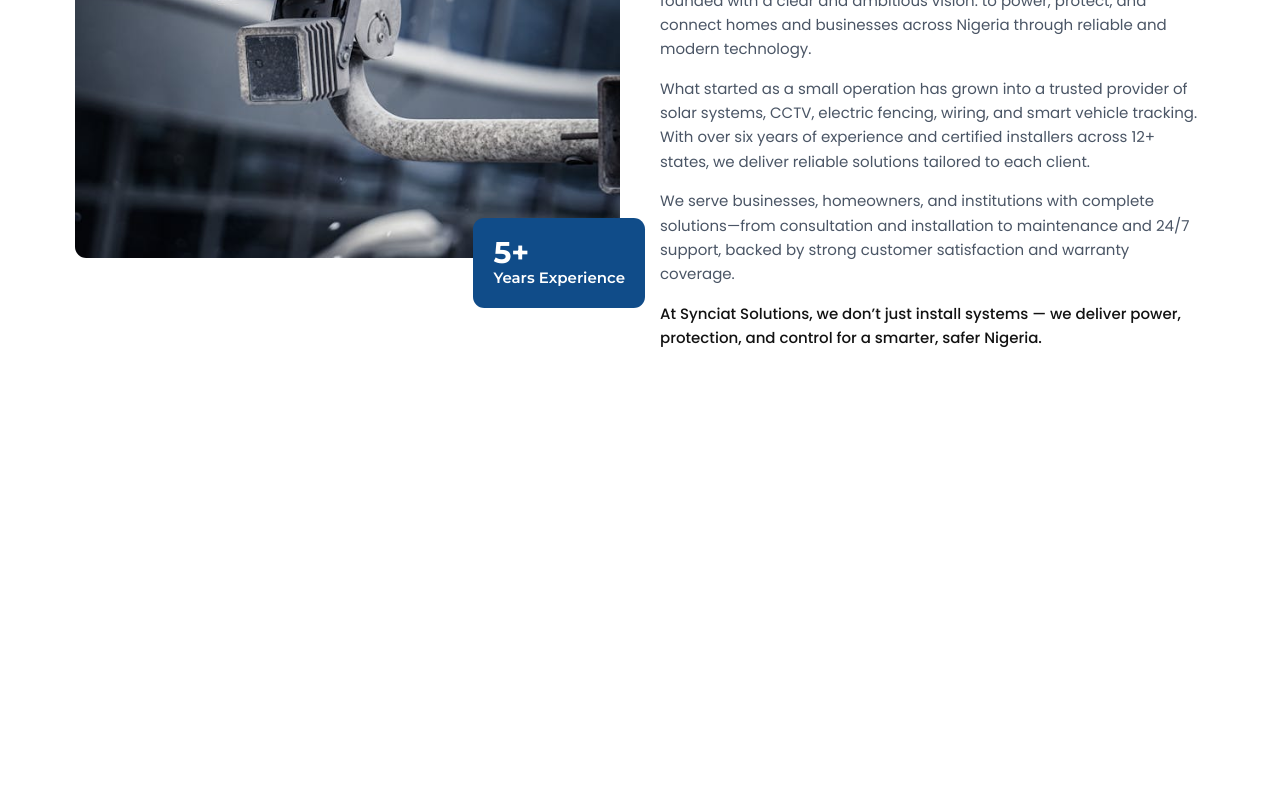
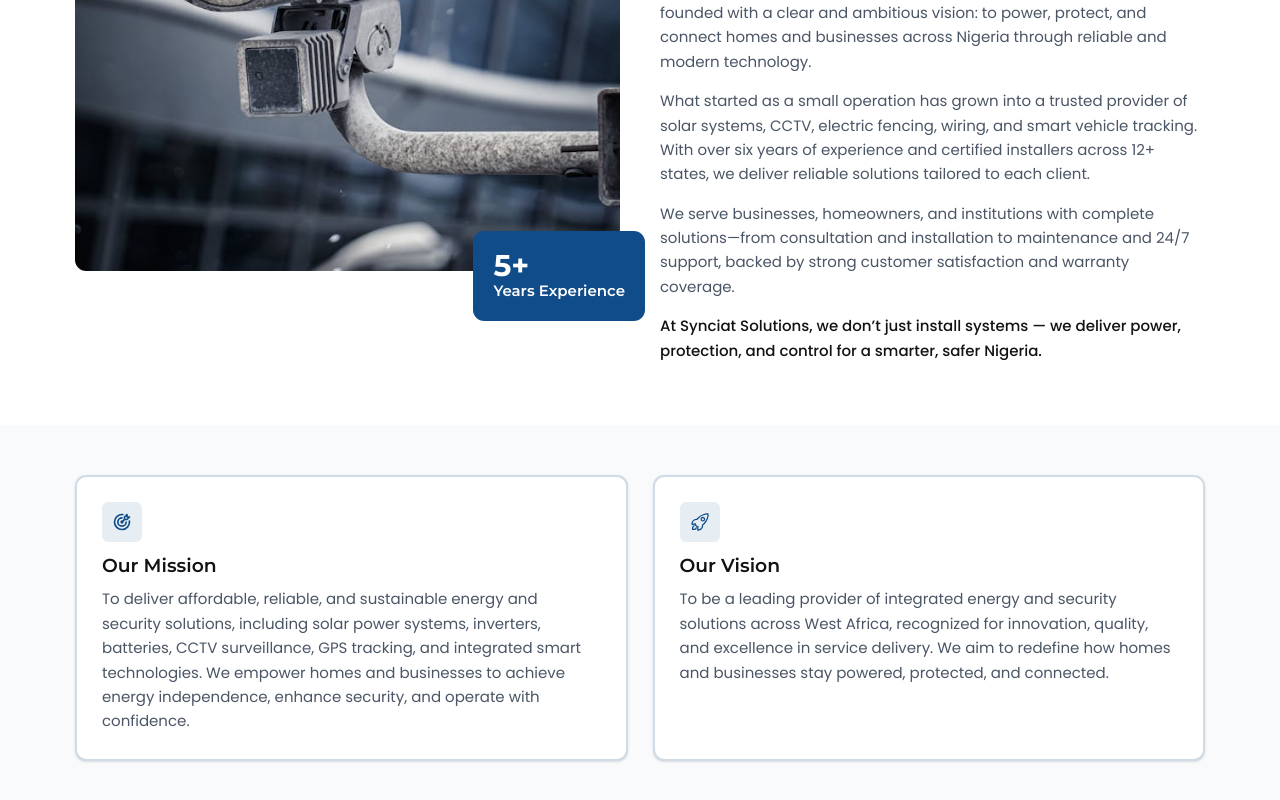
Before and after one commit to sleekping/syniciat-webapp, a Next.js app: page /about-us in a window 1280 px wide. Shown: the part 802-1602 px from the top of the page. Before the commit the page ends 1202 px from the top, so only its background shows below. Built offline with nearby package versions, Linux system fonts and the light colour scheme.

Commit message:
feat: add mission section

```diff
--- a/app/about-us/page.tsx
+++ b/app/about-us/page.tsx
@@ -1,4 +1,5 @@
 import Hero from '@/components/about-us/Hero'
+import Mission from '@/components/about-us/Mission'
 import OurStory from '@/components/about-us/OurStory'
 import React from 'react'
 
@@ -7,6 +8,8 @@ const page = (): React.JSX.Element => {
         <main>
             <Hero />
             <OurStory />
+            <Mission />
+
         </main>
     )
 }
--- /dev/null
+++ b/components/about-us/Mission.tsx
@@ -0,0 +1,37 @@
+import React from 'react'
+import { IoRocketOutline } from 'react-icons/io5';
+import { TbTargetArrow } from "react-icons/tb";
+const missionArray = [
+    {
+        heading: "Our Mission",
+        details: `To deliver affordable, reliable, and sustainable energy and security solutions, including solar power systems, inverters, batteries, CCTV surveillance, GPS tracking, and integrated smart technologies. We empower homes and businesses to achieve energy independence, enhance security, and operate with confidence.  `,
+        icon: TbTargetArrow
+    },
+    {
+        heading: "Our Vision",
+        details: `To be a leading provider of integrated energy and security solutions across West Africa, recognized for innovation, quality, and excellence in service delivery. We aim to redefine how homes and businesses stay powered, protected, and connected.`,
+        icon: IoRocketOutline
+    }
+]
+
+const Mission = (): React.JSX.Element => {
+
+    return (
+        <div className="bg-gray-50 flex gap-10 px-30 py-20 max-mdLap:px-15 max-tab:flex-col">
+
+            {missionArray.map((value, index) => (
+                <div key={index} className='bg-white flex-1 rounded-2xl border-primary/20 border-2
+                shadow-sm  hover:border-primary/50 transition-all ease-in-out duration-500 hover:shadow-xl group
+                px-10 py-10'>
+                    <div className="bg-primary/10 group-hover:bg-primary transition-all ease-in-out duration-300 w-16 h-16 rounded-lg flex items-center justify-center mb-5" aria-hidden="true">
+                        {<value.icon className='text-primary group-hover:text-white' size={"2rem"} />}
+                    </div>
+                    <h3 className='text-3xl font-semibold'>{value.heading}</h3>
+                    <p className='text-gray-600 text-2xl leading-relaxed mt-4'>{value.details}</p>
+                </div>
+            ))}
+        </div>
+    )
+}
+
+export default Mission
--- a/components/about-us/OurStory.tsx
+++ b/components/about-us/OurStory.tsx
@@ -2,7 +2,7 @@ import React from 'react'
 import Image from 'next/image'
 const OurStory = (): React.JSX.Element => {
     return (
-        <section aria-labelledby="our-story" className='grid grid-cols-2 max-mdLap:grid-cols-1  gap-16 max-tab:gap-20 px-30 py-20 max-mdLap:px-25 max-tab:px-20 max-mdPhone:px-15'>
+        <section aria-labelledby="our-story" className='grid grid-cols-2 max-mdLap:grid-cols-1  gap-16 max-tab:gap-20 px-30 py-25 max-tab:py-20 max-mdLap:px-25 max-tab:px-20 max-mdPhone:px-15'>
             <div className=''>
                 <div className='relative'>
                     <Image src={"/images/cctv.jpg"} loading='lazy' className='w-full h-180  max-tab:h-150 object-center object-cover rounded-2xl' width={400} height={400} alt="CCTV Surveilance system installed by Syniciat Energy & Tech Solutions"
```
